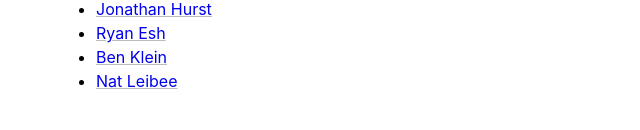
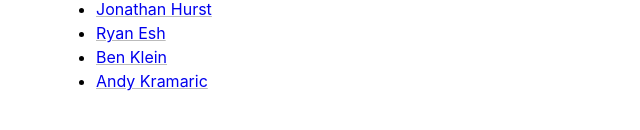
Before and after one commit to IntegrousFenceAndDeck/IntegrousEmailSignatures, a plain HTML site: page index.html in a window 1280 px wide. Shown: the part 720-850 px from the top of the page, 0-640 px from the left. Drawn offline with Linux system fonts and the light colour scheme.

Commit message:
Update index.html

```diff
--- a/index.html
+++ b/index.html
@@ -49,7 +49,7 @@
         <li><a href="jonathan-hurst/">Jonathan Hurst</a></li>
         <li><a href="ryan-esh/">Ryan Esh</a></li>
         <li><a href="ben-klein/">Ben Klein</a></li>
-        <li><a href="nat-leibee/">Nat Leibee</a></li>
+        <li><a href="andy-kramaric/">Andy Kramaric</a></li>
     </ul>
 
 </body>
```
